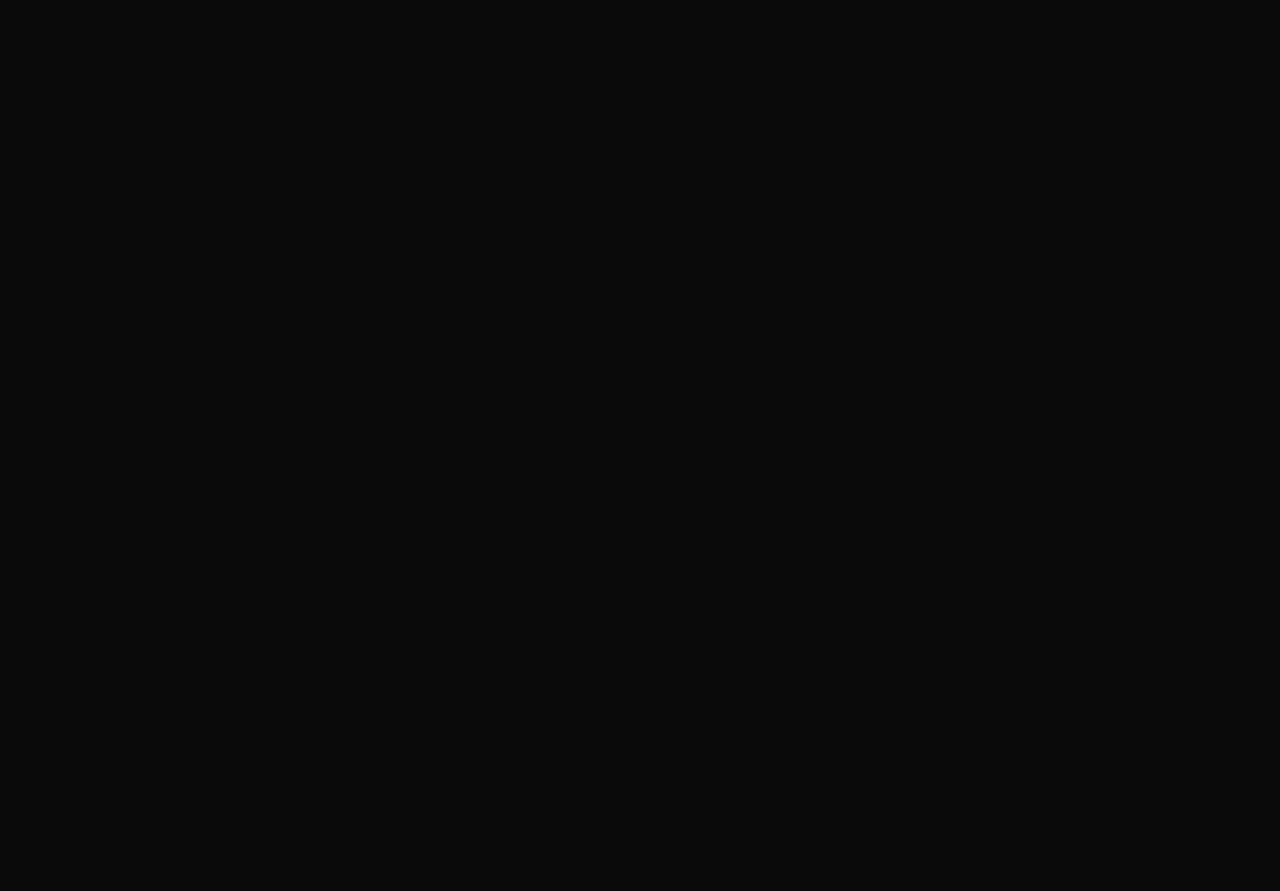
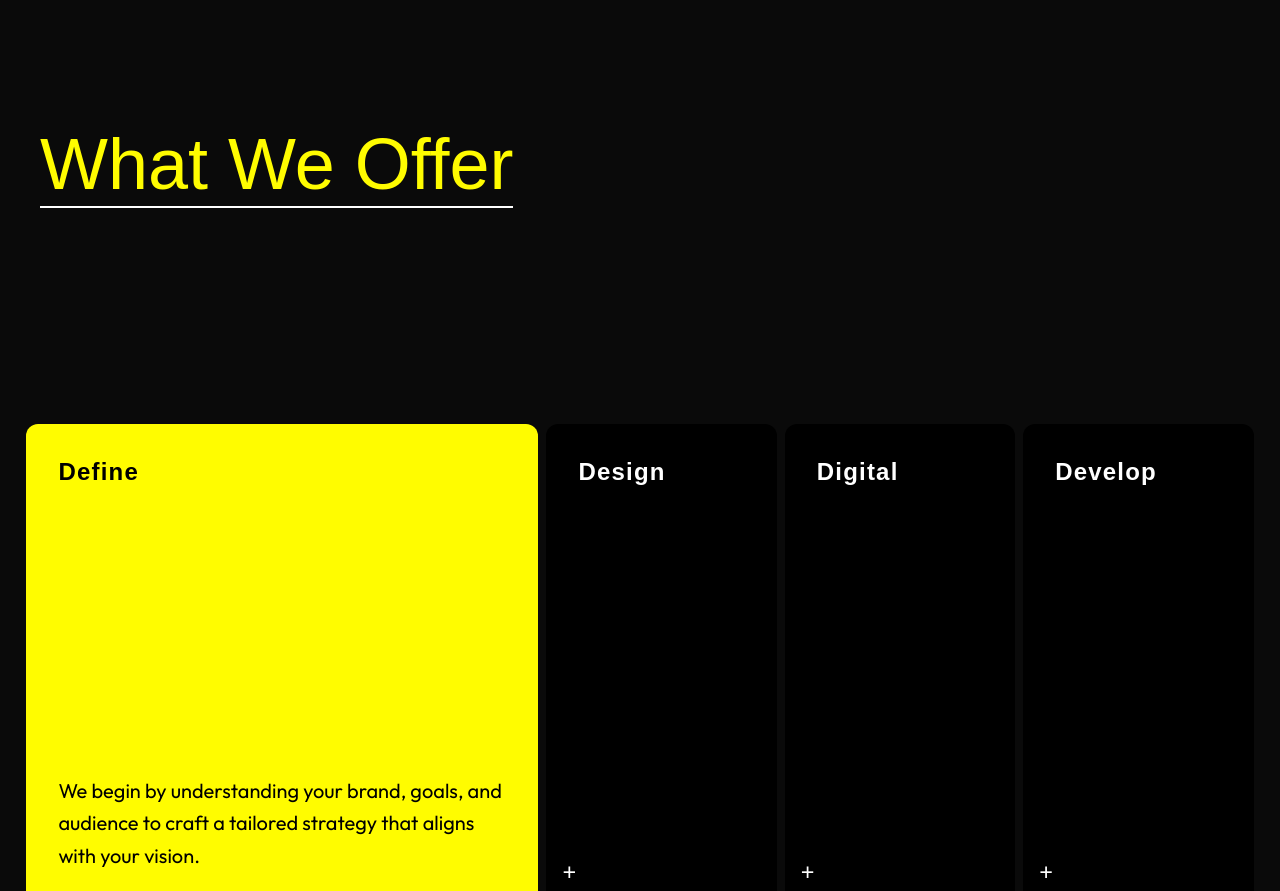
Before and after one commit to sachinpal11/sainmedia, a React (Vite) app: page / in a window 1280 px wide. Shown: the part 1900-2791 px from the top of the page. Built offline with nearby package versions, Linux system fonts and the light colour scheme; a web font is replaced by a local one.

Commit message:
what we do

```diff
--- a/src/App.jsx
+++ b/src/App.jsx
@@ -4,6 +4,7 @@ import Hero from "./components/Hero";
 import LocomotiveScroll from "locomotive-scroll";
 import AboutSection from "./components/About";
 import Strips from "./components/Strips";
+import ProcessAccordion from "./components/Services";
 
 function App() {
   const locomotiveScroll = new LocomotiveScroll();
@@ -11,8 +12,21 @@ function App() {
     <div className="w-full flex flex-col items-center">
       <Navbar />
       <Hero />
-      <AboutSection />
+      <AboutSection
+        title={"About Us"}
+        description={
+          "Sain Agency is a creative powerhouse specializing in graphic design, website development, and video editing. We craft bold, impactful digital experiences that elevate brands and drive real engagement across all platforms."
+        }
+      />
       <Strips />
+      <AboutSection
+        title={"What We Offer"}
+        description={
+          "Sain Agency’s end-to-end services give us a full view of the consumer journey, helping us create bold, data-driven designs, websites, and videos that deliver real results."
+        }
+      />
+      <ProcessAccordion />
+
       <div className="w-full h-screen"></div>
     </div>
   );
--- a/src/components/About.jsx
+++ b/src/components/About.jsx
@@ -4,10 +4,9 @@ import { ScrollTrigger } from "gsap/ScrollTrigger";
 
 gsap.registerPlugin(ScrollTrigger);
 
-export default function LetterScrollReveal() {
+export default function LetterScrollReveal({ title, description }) {
   const textRef = useRef(null);
-  const originalText =
-    "Sain Agency is a creative powerhouse specializing in graphic design, website development, and video editing. We craft bold, impactful digital experiences that elevate brands and drive real engagement across all platforms.";
+  const originalText = description;
 
   useLayoutEffect(() => {
     const element = textRef.current;
@@ -32,7 +31,7 @@ export default function LetterScrollReveal() {
     gsap.to(element.children, {
       scrollTrigger: {
         trigger: element,
-        start: "top 120%",
+        start: "top 100%",
         end: "top 40%",
         scrub: 1,
       },
@@ -46,13 +45,13 @@ export default function LetterScrollReveal() {
 
   return (
     <div className=" text-white xl:h-[20vh] -mt-20 min-h-screen xl:justify-evenly justify-center gap-10 w-full md:mt-40 md:-mb-40 pt-20 flex flex-col md:flex-row items-start p-10">
-      <span className="xl:text-7xl md:text-5xl text-nowrap text-5xl font-medium relative font-clash text-[#FFFC00]">
+      <span className="xl:text-7xl md:text-5xl text-nowrap text-4xl font-medium relative font-clash text-[#FFFC00]">
         <div className="w-full h-[2px] -bottom-2 bg-white absolute"></div>
-        About Us
+        {title}
       </span>
       <p
         ref={textRef}
-        className="md:text-3xl text-xl font-outfit font-light leading-snug max-w-4xl tracking-wide"
+        className="md:text-xl xl:text-3xl text-xl  font-outfit font-light leading-snug max-w-4xl tracking-wide"
       >
         {originalText}
       </p>
--- /dev/null
+++ b/src/components/Services.jsx
@@ -0,0 +1,103 @@
+import { useState } from "react";
+import { motion, AnimatePresence } from "framer-motion";
+
+const cards = [
+  {
+    id: 1,
+    title: "Define",
+    content:
+      "We begin by understanding your brand, goals, and audience to craft a tailored strategy that aligns with your vision.",
+  },
+  {
+    id: 2,
+    title: "Design",
+    content:
+      "Our creative team brings your ideas to life through bold, user-centered designs that captivate and communicate.",
+  },
+  {
+    id: 3,
+    title: "Digital",
+    content:
+      "From interactive websites to social campaigns, we engineer digital solutions that drive engagement and results.",
+  },
+  {
+    id: 4,
+    title: "Develop",
+    content:
+      "We turn designs into powerful experiences through clean code, responsive layouts, and seamless performance.",
+  },
+];
+
+export default function ProcessAccordion() {
+  const [activeId, setActiveId] = useState(1);
+
+  const toggleCard = (id) => {
+    setActiveId(id === activeId ? null : id);
+  };
+
+  return (
+    <div className="flex flex-col md:flex-row -mt-50 xl:-mt-70 items-center md:items-stretch justify-center gap-2 w-full py-4">
+      {cards.map((card) => {
+        const isActive = card.id === activeId;
+
+        return (
+          // Motion applied only on md and above
+          <motion.div
+            key={card.id}
+            layout={typeof window !== "undefined" && window.innerWidth >= 768}
+            transition={{ layout: { duration: 0.5, ease: "easeInOut" } }}
+            onClick={() => toggleCard(card.id)}
+            className={`
+              relative cursor-pointer rounded-xl overflow-hidden flex flex-col justify-between items-start
+              h-[30vh]
+              ${
+                isActive
+                  ? "bg-[#FFFC00] text-black"
+                  : "bg-black text-white hover:bg-neutral-800"
+              }
+              w-[90%] md:p-8 p-4
+              ${isActive ? "md:w-[40%]" : "md:w-[18%]"}
+              transition-all duration-300 ease-in-out md:h-[60vh]
+            `}
+          >
+            {/* Title */}
+            <motion.div
+              layout={typeof window !== "undefined" && window.innerWidth >= 768}
+              className="md:text-2xl text-3xl font-clash tracking-wider font-semibold"
+            >
+              {card.title}
+            </motion.div>
+
+            {/* Animate content only on large screens */}
+            <AnimatePresence>
+              {isActive && (
+                <motion.div
+                  key="content"
+                  initial={{ opacity: 0, y: 10 }}
+                  animate={{ opacity: 1, y: 0 }}
+                  exit={{ opacity: 0, y: 10 }}
+                  transition={{ duration: 0.3 }}
+                  className="mt-4 text-base md:text-xl font-outfit leading-relaxed text-left"
+                >
+                  {card.content}
+                </motion.div>
+              )}
+            </AnimatePresence>
+
+            {/* Plus icon for inactive */}
+            {!isActive && (
+              <motion.div
+                layout
+                className="absolute bottom-4 left-4 text-2xl"
+                initial={{ opacity: 0 }}
+                animate={{ opacity: 1 }}
+              >
+                +
+              </motion.div>
+            )}
+          </motion.div>
+        );
+      })}
+    </div>
+  );
+}
--- a/src/components/Strips.jsx
+++ b/src/components/Strips.jsx
@@ -5,7 +5,7 @@ function Strips() {
     "SAIN SAIN SAIN SAIN SAIN SAIN SAIN SAIN SAIN SAIN SAIN SAIN SAIN SAIN SAIN SAIN ";
 
   return (
-    <div className="relative w-full -mt-100 h-[100vh] overflow-hidden font-clash font-medium flex flex-col justify-center space-y-4">
+    <div className="relative w-full -mt-100 md:-mb-50 -mb-70 h-[100vh] overflow-hidden font-clash font-medium flex flex-col justify-center space-y-4">
       <style jsx>{`
         @keyframes scroll-left {
           0% {
```
